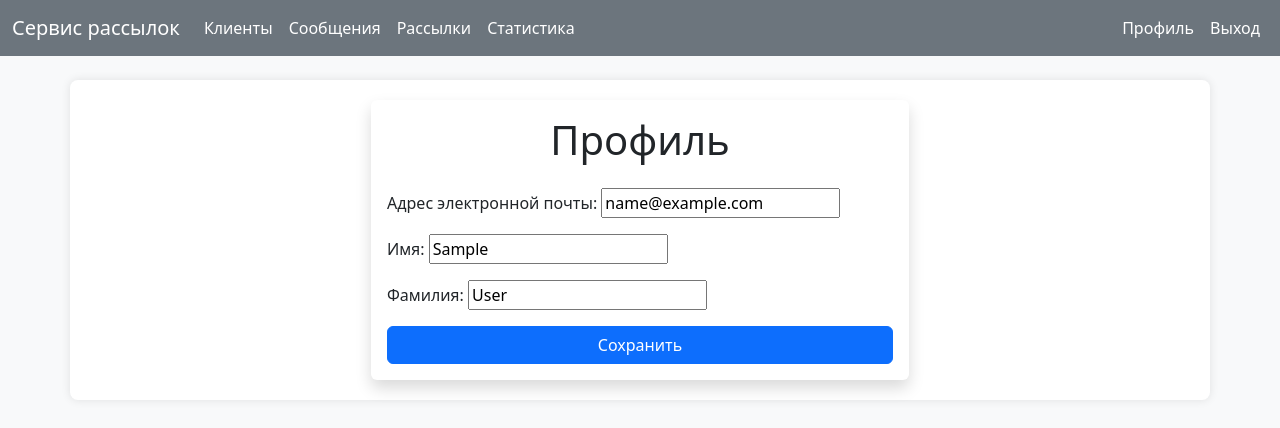
After one commit to tashka-zu/django_coursework, a Django app: page /users/profile/ in a window 1280 px wide. The commit adds this page. Shown: the top 428 px of the page. Run offline with Django 5.2, Linux system fonts and the light colour scheme; the visitor is signed in with stand-in values (Sample User, id 1).

Commit message:
исправлены ошибки

```diff
--- a/mailing_service/mailing/templates/base.html
+++ b/mailing_service/mailing/templates/base.html
@@ -32,6 +32,19 @@
             border: none;
             box-shadow: 0 0 10px rgba(0, 0, 0, 0.1);
         }
+        .navbar-nav.ms-auto.d-flex.align-items-center .nav-item {
+            display: flex;
+            align-items: center;
+        }
+        .navbar-nav.ms-auto.d-flex.align-items-center .nav-link {
+            padding: 0.5rem 1rem;
+        }
+        .navbar-nav.ms-auto.d-flex.align-items-center form.d-inline {
+            padding: 0.5rem 1rem;
+        }
+        .navbar-nav.ms-auto.d-flex.align-items-center button.btn.btn-link.nav-link {
+            padding: 0.5rem 1rem;
+        }
     </style>
     {% block extra_head %}
     {% endblock %}
@@ -62,11 +75,15 @@
                 <ul class="navbar-nav ms-auto">
                     {% if user.is_authenticated %}
                         <li class="nav-item">
-                            <form method="post" action="{% url 'users:logout' %}" class="d-inline">
-                                {% csrf_token %}
-                                <button type="submit" class="btn btn-link nav-link p-0 m-0 align-baseline">Выход</button>
-                            </form>
+                            <a class="nav-link" href="{% url 'users:profile' %}">Профиль</a>
                         </li>
+                        <li class="nav-item">
+                            <a class="nav-link" href="{% url 'users:logout' %}" onclick="event.preventDefault(); document.getElementById('logout-form').submit();">
+                            Выход
+                            </a>
+                        <form id="logout-form" method="post" action="{% url 'users:logout' %}" class="d-none">
+                        {% csrf_token %}
+                        </form>
                     {% else %}
                         <li class="nav-item">
                             <a class="nav-link" href="{% url 'users:login' %}">Вход</a>
--- /dev/null
+++ b/mailing_service/mailing/templates/users/profile.html
@@ -0,0 +1,24 @@
+<!-- templates/users/profile.html -->
+{% extends "base.html" %}
+{% load i18n %}
+
+{% block title %}{% trans "Профиль" %}{% endblock %}
+
+{% block content %}
+<div class="row justify-content-center">
+    <div class="col-md-6">
+        <div class="card shadow">
+            <div class="card-body">
+                <h1 class="card-title text-center mb-4">{% trans "Профиль" %}</h1>
+                <form method="post">
+                    {% csrf_token %}
+                    {{ form.as_p }}
+                    <div class="d-grid gap-2 mt-3">
+                        <button class="btn btn-primary" type="submit">{% trans "Сохранить" %}</button>
+                    </div>
+                </form>
+            </div>
+        </div>
+    </div>
+</div>
+{% endblock %}
--- a/mailing_service/users/urls.py
+++ b/mailing_service/users/urls.py
@@ -1,5 +1,5 @@
 from django.urls import path
-from .views import RegisterView, CustomLoginView, CustomLogoutView
+from .views import RegisterView, CustomLoginView, CustomLogoutView, ProfileView
 
 app_name = "users"
 
@@ -7,4 +7,5 @@ urlpatterns = [
     path('register/', RegisterView.as_view(), name='register'),
     path('login/', CustomLoginView.as_view(), name='login'),
     path('logout/', CustomLogoutView.as_view(), name='logout'),
+    path('profile/', ProfileView.as_view(), name='profile'),
 ]
--- a/mailing_service/users/views.py
+++ b/mailing_service/users/views.py
@@ -1,7 +1,10 @@
 from django.urls import reverse_lazy
-from django.views.generic import CreateView
+from django.views.generic import CreateView, UpdateView
 from django.contrib.auth.views import LoginView, LogoutView
 from .forms import CustomUserCreationForm, CustomAuthenticationForm
+from django.contrib.auth import get_user_model
+
+User = get_user_model()
 
 class RegisterView(CreateView):
     form_class = CustomUserCreationForm
@@ -15,3 +18,12 @@ class CustomLoginView(LoginView):
 
 class CustomLogoutView(LogoutView):
     next_page = '/'
+
+class ProfileView(UpdateView):
+    model = User
+    fields = ['email', 'first_name', 'last_name']
+    template_name = 'users/profile.html'
+    success_url = reverse_lazy('mailing:index')
+
+    def get_object(self):
+        return self.request.user
```
Also changed, not shown: mailing_service/mailing/views.py (+7 -7 lines).
